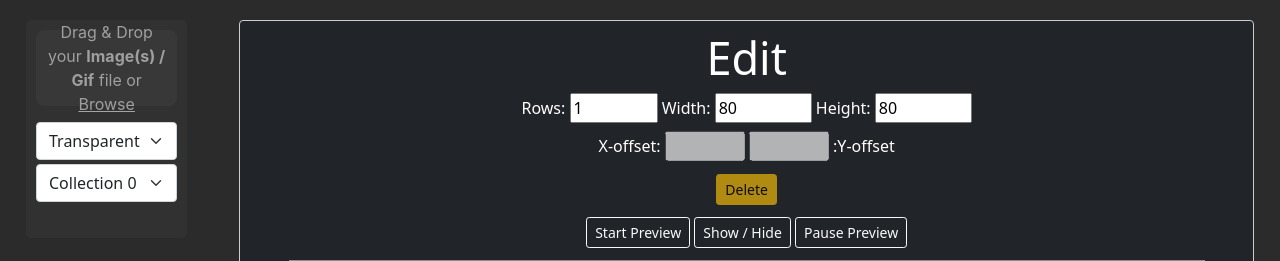
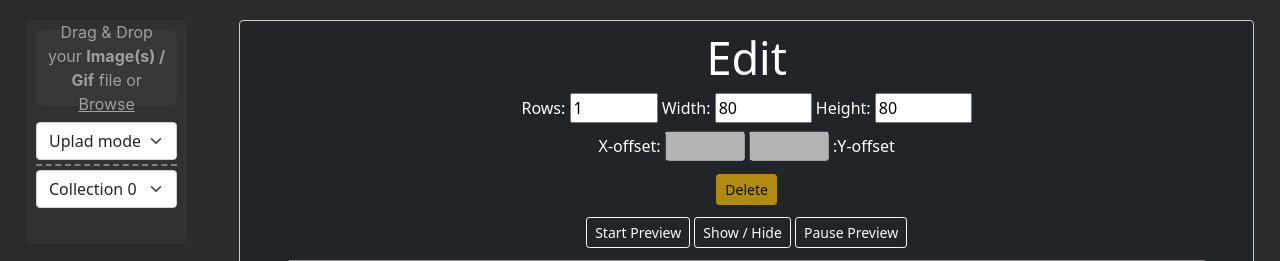
Before and after one commit to TheWilley/Fruity_Dance_Sprite_Sheet_Generator, a PHP site: page / in a window 1280 px wide. Shown: the part 56-317 px from the top of the page. Run offline with PHP 8.4, Linux system fonts and the light colour scheme; some libraries are stand-ins or nearby versions.

Commit message:
clearer UI for sidebar

```diff
--- a/generator/css/style.css
+++ b/generator/css/style.css
@@ -109,6 +109,11 @@ input[type='file'] {
 
 .rownumb {
     background-color: #3b3c3e;
+}
+
+.small-line {
+    border-bottom: 2px dashed gray;
+    margin-bottom: 4px;
 }
 
 /*/ ID's /*/
--- a/generator/index.html
+++ b/generator/index.html
@@ -68,10 +68,10 @@
                             <div style="position: relative;">
                                 <input style="margin: 0 auto;" id='files' type='file' multiple hidden />
                                 <select id="cumulative" class="form-select" style="margin-bottom: 4px;">
-                                    <option value="cumulative"> Transparent GIF </option>
-                                    <option>NOT Transparent GIF</option>
+                                    <option value="cumulative"> Uplad mode: Transparent GIF </option>
+                                    <option>Upload mode: NOT Transparent GIF</option>
                                 </select>
-
+                                <div class="small-line"></div>
                                 <select name="collections" class="form-select" id="collection"
                                     onchange="graphicHandler.filterClass()"></select>
                             </div>
```
